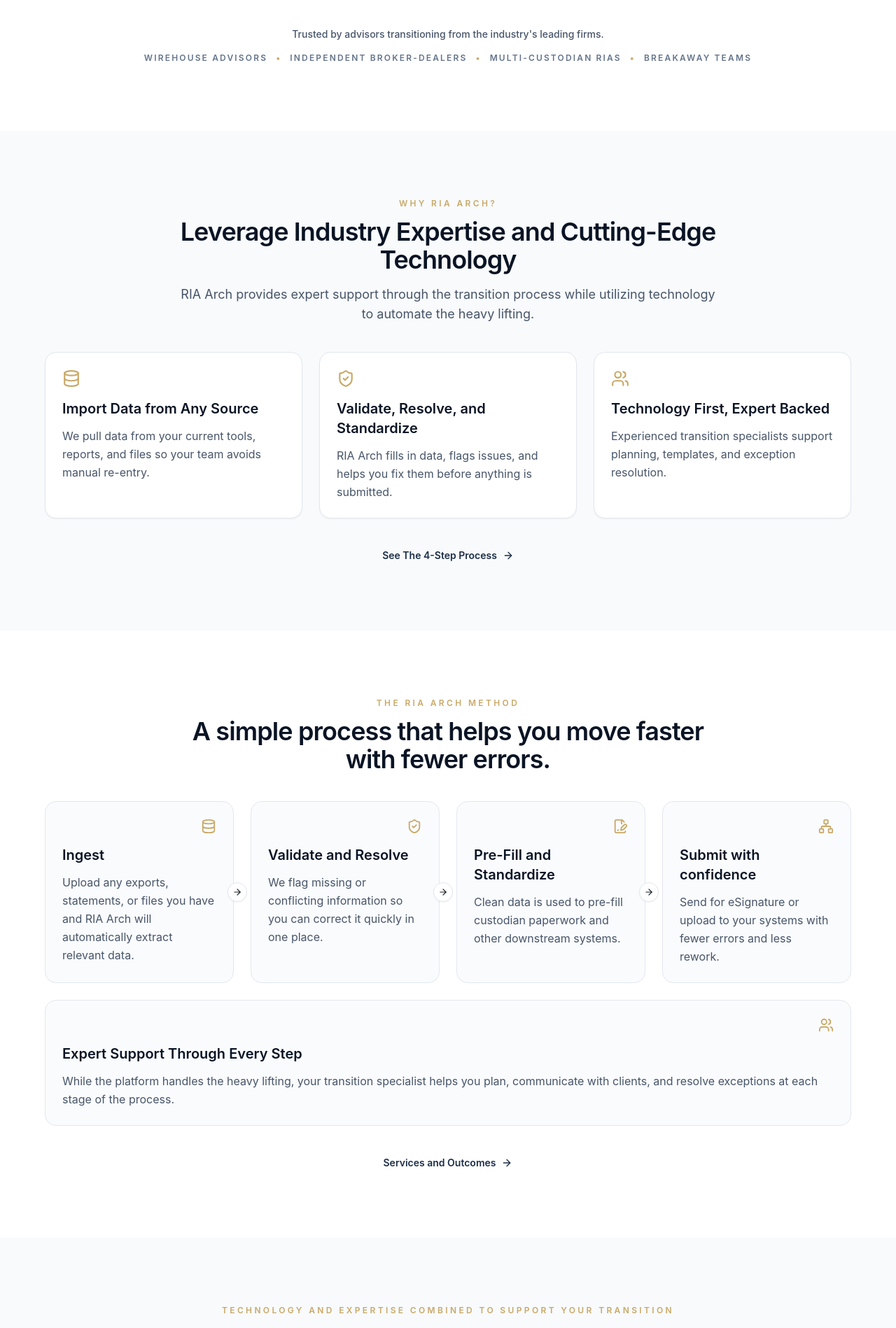
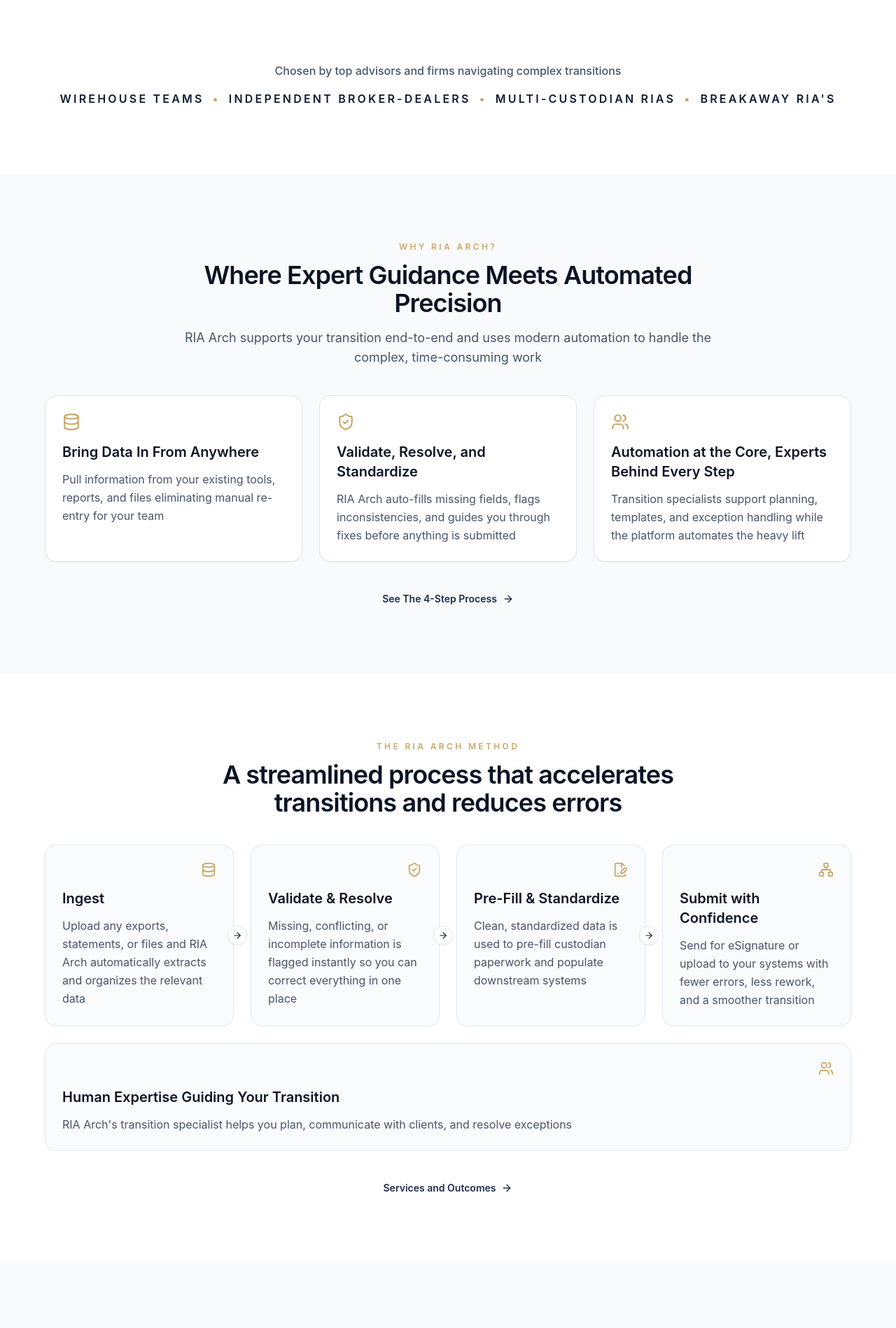
Before and after one commit to DonoAg/RIA_Arch_Landing, a React (Vite) app: page / in a window 1280 px wide. Shown: the part 720-2618 px from the top of the page at 70% size. Built offline with nearby package versions, Linux system fonts and the light colour scheme.

Commit message:
Updated with Adrian's feedback

```diff
--- a/src/pages/WelcomePage.tsx
+++ b/src/pages/WelcomePage.tsx
@@ -19,18 +19,18 @@
 
 const pillars = [
   {
-    title: 'Import Data from Any Source',
-    body: 'We pull data from your current tools, reports, and files so your team avoids manual re-entry.',
+    title: 'Bring Data In From Anywhere',
+    body: 'Pull information from your existing tools, reports, and files eliminating manual re-entry for your team',
     icon: Database,
   },
   {
     title: 'Validate, Resolve, and Standardize',
-    body: 'RIA Arch fills in data, flags issues, and helps you fix them before anything is submitted.',
+    body: 'RIA Arch auto-fills missing fields, flags inconsistencies, and guides you through fixes before anything is submitted',
     icon: ShieldCheck,
   },
   {
-    title: 'Technology First, Expert Backed',
-    body: 'Experienced transition specialists support planning, templates, and exception resolution.',
+    title: 'Automation at the Core, Experts Behind Every Step',
+    body: 'Transition specialists support planning, templates, and exception handling while the platform automates the heavy lift',
     icon: Users,
   },
 ]
@@ -38,23 +38,22 @@
 const methodSteps = [
   {
     title: 'Ingest',
-    detail: 'Upload any exports, statements, or files you have and RIA Arch will automatically extract relevant data.',
+    detail: 'Upload any exports, statements, or files and RIA Arch automatically extracts and organizes the relevant data',
     icon: Database,
   },
   {
-    title: 'Validate and Resolve',
-    detail:
-      'We flag missing or conflicting information so you can correct it quickly in one place.',
+    title: 'Validate & Resolve',
+    detail: 'Missing, conflicting, or incomplete information is flagged instantly so you can correct everything in one place',
     icon: ShieldCheck,
   },
   {
-    title: 'Pre-Fill and Standardize',
-    detail: 'Clean data is used to pre-fill custodian paperwork and other downstream systems.',
+    title: 'Pre-Fill & Standardize',
+    detail: 'Clean, standardized data is used to pre-fill custodian paperwork and populate downstream systems',
     icon: FileSignature,
   },
   {
-    title: 'Submit with confidence',
-    detail: 'Send for eSignature or upload to your systems with fewer errors and less rework.',
+    title: 'Submit with Confidence',
+    detail: 'Send for eSignature or upload to your systems with fewer errors, less rework, and a smoother transition',
     icon: Network,
   },
 ]
@@ -62,22 +61,22 @@
 const benefits = [
   {
     title: 'Transition Faster',
-    description: 'Automation cuts manual work so you can complete your transition sooner.',
+    description: 'Automation cuts manual work so you can complete your transition sooner',
     icon: Gauge,
   },
   {
     title: 'Fewer NIGOs and Rework',
-    description: 'Issues are caught early, so fewer items come back for correction.',
+    description: 'Issues are caught early, so fewer items come back for correction',
     icon: FileCheck2,
   },
   {
     title: 'More Consistent Data',
-    description: 'The same clean data flows into your core systems and reduces mismatches.',
+    description: 'The same clean data flows into your core systems and reduces mismatches',
     icon: Workflow,
   },
   {
     title: 'Less Stress on your Team',
-    description: 'Your specialist helps with planning, communications, and exceptions when they happen.',
+    description: 'Your specialist helps with planning, communications, and exceptions when they happen',
     icon: Handshake,
   },
 ]
@@ -109,10 +108,11 @@
               RIA Arch
             </p>
             <h1 className="mt-5 text-4xl font-semibold leading-tight text-white md:text-5xl">
-            Your gateway to independence.
+            Your gateway to independence
             </h1>
-            <p className="mt-6 max-w-2xl text-lg leading-relaxed text-slate-100">
-              RIA Arch ingests data from any source, validates and standardizes it, then pre-fills and submits clean data to custodians and enterprise systems.
+            <p className="mt-6 max-w-2xl text-xl leading-relaxed text-slate-100 md:text-[1.35rem]">
+              RIA Arch unifies data from any source, validates and standardizes it, then delivers
+              clean, pre-filled submissions directly to custodians and enterprise systems
             </p>
             <div className="mt-10 flex flex-col gap-4 sm:flex-row">
               <a
@@ -141,17 +141,17 @@
       </Section>
 
       <Section className="bg-white py-10">
-        <p className="text-center text-sm font-medium text-slate-600">
-          Trusted by advisors transitioning from the industry&apos;s leading firms.
+        <p className="text-center text-sm font-medium text-slate-600 md:text-base">
+          Chosen by top advisors and firms navigating complex transitions
         </p>
-        <div className="mt-4 flex flex-wrap items-center justify-center gap-3 text-xs font-semibold uppercase tracking-[0.18em] text-slate-500">
-          <span>Wirehouse advisors</span>
+        <div className="mt-4 flex flex-wrap items-center justify-center gap-3 text-sm font-semibold uppercase tracking-[0.2em] text-navy-800 md:text-base">
+          <span>Wirehouse teams</span>
           <span className="text-gold-400">•</span>
           <span>Independent broker-dealers</span>
           <span className="text-gold-400">•</span>
           <span>Multi-custodian RIAs</span>
           <span className="text-gold-400">•</span>
-          <span>Breakaway teams</span>
+          <span>Breakaway RIA&apos;s</span>
         </div>
       </Section>
 
@@ -159,8 +159,8 @@
         <SectionHeader
           centered
           eyebrow="WHY RIA ARCH?"
-          title="Leverage Industry Expertise and Cutting-Edge Technology"
-          subtitle="RIA Arch provides expert support through the transition process while utilizing technology to automate the heavy lifting."
+          title="Where Expert Guidance Meets Automated Precision"
+          subtitle="RIA Arch supports your transition end-to-end and uses modern automation to handle the complex, time-consuming work"
         />
         <div className="grid gap-6 md:grid-cols-3">
           {pillars.map((pillar) => {
@@ -192,7 +192,7 @@
         <SectionHeader
           centered
           eyebrow="The RIA Arch Method"
-          title="A simple process that helps you move faster with fewer errors."
+          title="A streamlined process that accelerates transitions and reduces errors"
         />
         <div className="grid gap-6 md:grid-cols-2 xl:grid-cols-4">
           {methodSteps.map((step, index) => {
@@ -222,11 +222,11 @@
               <Users size={22} className="text-gold-400" />
             </div>
             <h3 className="mt-4 text-xl font-semibold text-navy-900">
-              Expert Support Through Every Step
+              Human Expertise Guiding Your Transition
             </h3>
             <p className="mt-3 leading-relaxed text-slate-600">
-              While the platform handles the heavy lifting, your transition specialist helps you plan,
-              communicate with clients, and resolve exceptions at each stage of the process.
+              RIA Arch&apos;s transition specialist helps you plan, communicate with clients, and
+              resolve exceptions
             </p>
           </article>
         </div>
@@ -244,8 +244,8 @@
       <Section id="benefits" className="bg-slate-50">
         <SectionHeader
           centered
-          eyebrow="TECHNOLOGY AND EXPERTISE COMBINED TO SUPPORT YOUR TRANSITION"
-          title="Less Manual Work, Fewer Errors, and Expert Support."
+          eyebrow="TECHNOLOGY + EXPERTISE SUPPORTING EVERY TRANSITION"
+          title="Less Manual Work, Fewer Errors, and Expert Support"
         />
         <div className="grid items-stretch gap-8 lg:grid-cols-3">
           <div className="rounded-3xl border border-slate-200 bg-white p-8 shadow-sm">
```
